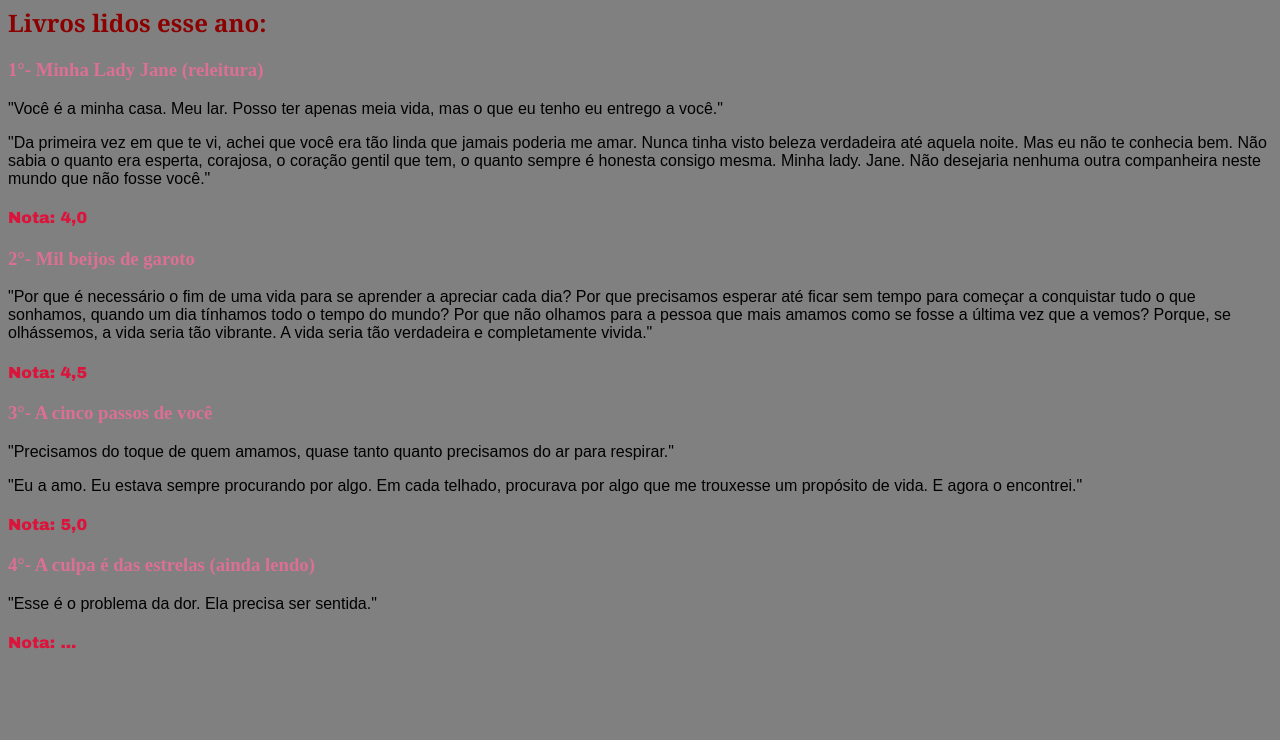
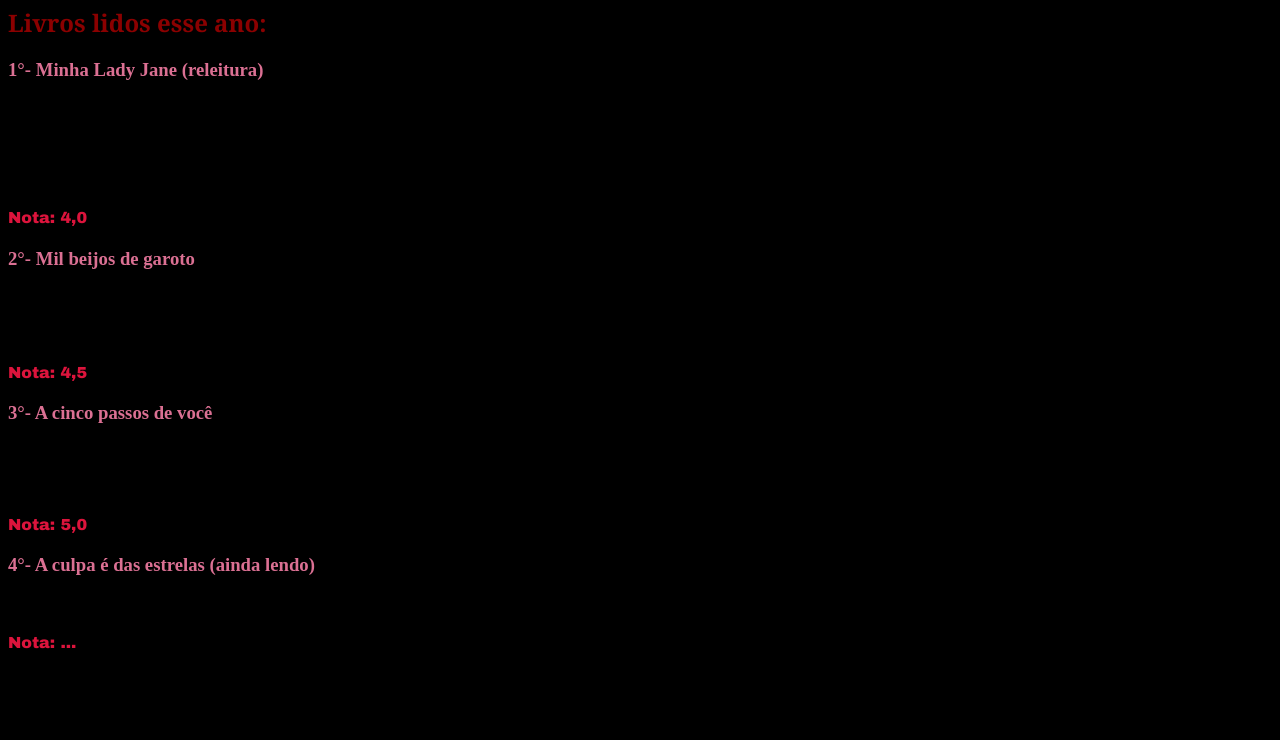
Before and after one commit to prajog/Index.html, a plain HTML site: page index.html in a window 1280 px wide. Shown: the part 60-800 px from the top of the page. Drawn offline with Linux system fonts and the light colour scheme.

Commit message:
Update index.html

```diff
--- a/index.html
+++ b/index.html
@@ -3,7 +3,7 @@
     <title>Leituras 2022</title>
     <link rel="stylesheet" href="introcss.css">
   <style>
-     body {background-color: gray;}
+     body {background-color: black;}
      h1, h4 {color: crimson;}
      h3 {font-family: serif;}
      h4 {font-family: 'arial black';}
```
